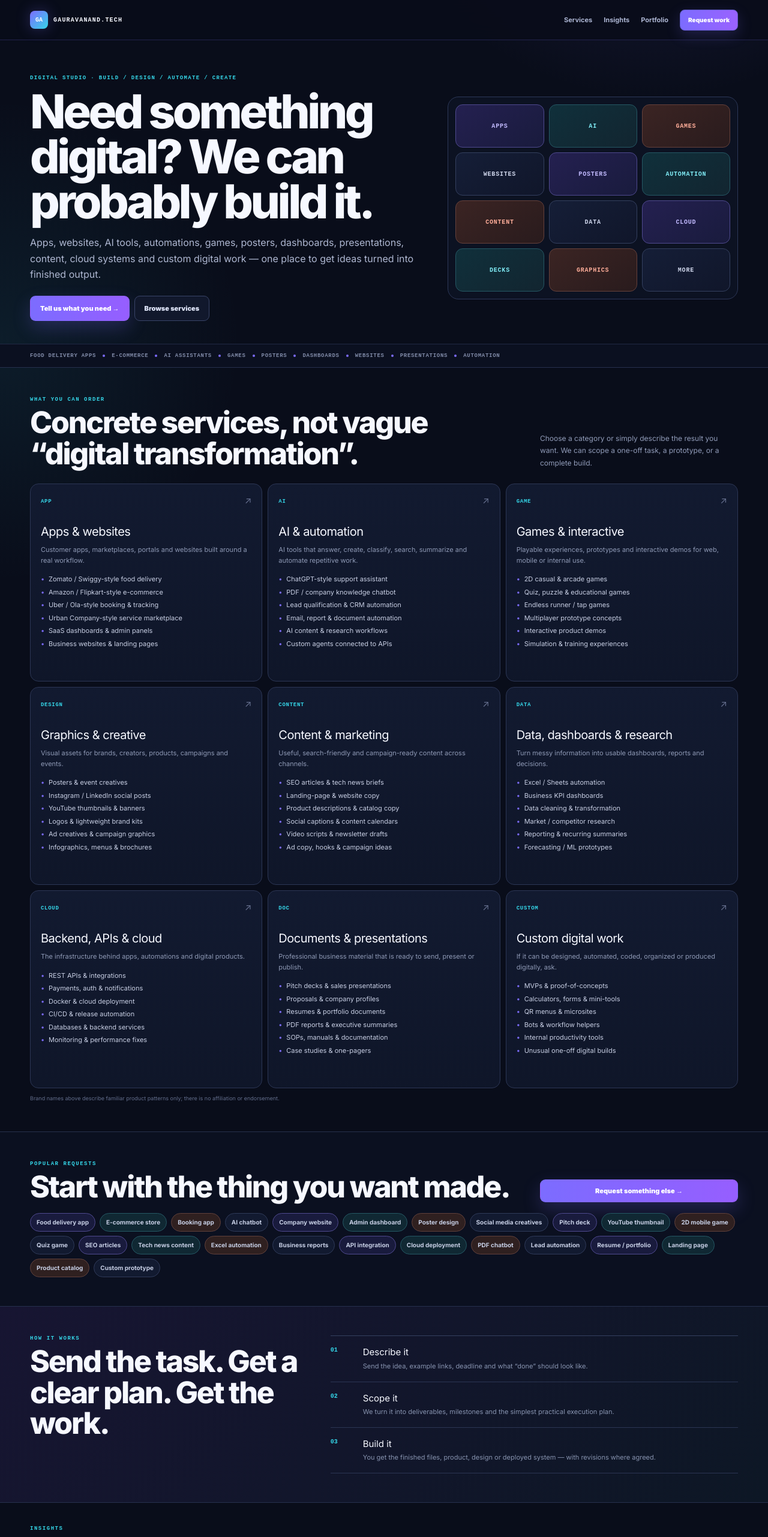
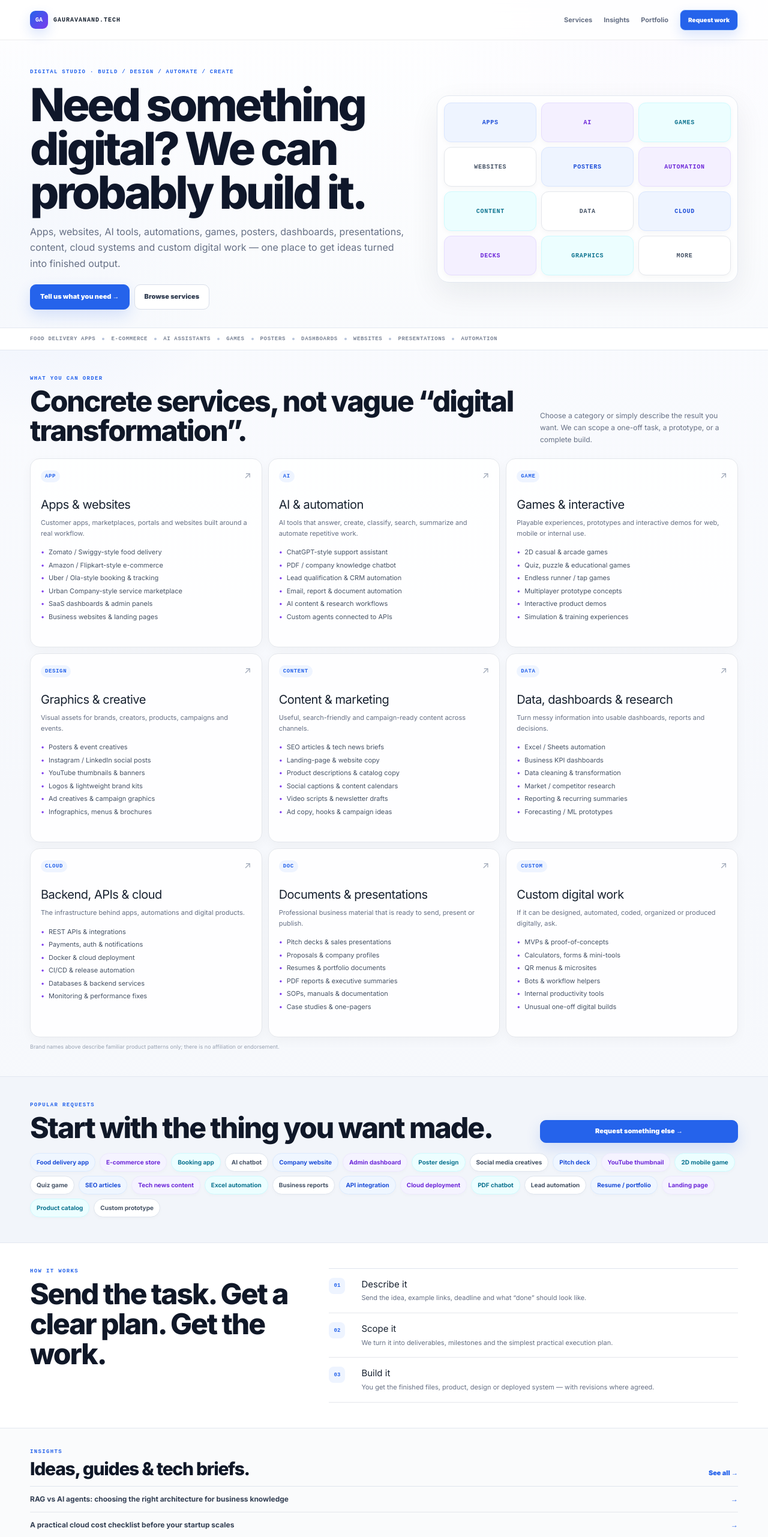
Before and after one commit to gauravanand-sudo/gaurav-portfolio, a Next.js app: page / in a window 1280 px wide. Shown: the top 2562 px of the page at 60% size. Built offline with nearby package versions, Linux system fonts and the light colour scheme.

Commit message:
Switch site to light modern visual theme

```diff
--- a/app/site-base.css
+++ b/app/site-base.css
@@ -1,48 +1,81 @@
 :root{
-  --bg:#090d1a;--bg-2:#0e1426;--panel:#121a30;--panel-2:#18213b;--ink:#f6f8ff;--ink-2:#d5dbef;
-  --muted:#8d97b5;--line:#26304d;--violet:#7c6cff;--cyan:#35d6e8;--coral:#ff7a5c;--lime:#b8f36a;
-  --soft-violet:#1b1f48;--soft-cyan:#102d39;--soft-coral:#35201e;
-  --text-hi:#f6f8ff;--text-mid:#c4cbe1;--text-lo:#9099b5;--text-dim:#6e7896;
-  --surface:#121a30;--surface-2:#18213b;--surface-soft:#202a48;--border:#283250;--border-mid:#3d496d;
-  --accent:#7c6cff;--accent-strong:#a79cff;--accent-bg:#1b1f48;--accent-border:#5f58c8;
+  --bg:#f6f8fc;--bg-2:#eef2f8;--panel:#ffffff;--panel-2:#f9fbff;--ink:#111827;--ink-2:#263244;
+  --muted:#667085;--line:#e3e8f0;--blue:#2563eb;--blue-2:#1d4ed8;--violet:#7c3aed;--cyan:#0891b2;
+  --soft-blue:#eef4ff;--soft-violet:#f4f0ff;--soft-cyan:#ecfeff;--soft-warm:#fff7ed;
+  --text-hi:#111827;--text-mid:#344054;--text-lo:#667085;--text-dim:#98a2b3;
+  --surface:#ffffff;--surface-2:#f8fafc;--surface-soft:#f1f5f9;--border:#e4e7ec;--border-mid:#d0d5dd;
+  --accent:#2563eb;--accent-strong:#1d4ed8;--accent-bg:#eef4ff;--accent-border:#bfdbfe;
 }
 *{box-sizing:border-box;margin:0;padding:0}
 html{scroll-behavior:smooth;background:var(--bg)}
-body{min-height:100vh;color:var(--ink);background:
-radial-gradient(circle at 85% -10%,rgba(124,108,255,.18),transparent 32rem),
-radial-gradient(circle at 0% 18%,rgba(53,214,232,.08),transparent 27rem),var(--bg);
-font-family:var(--font-inter),-apple-system,BlinkMacSystemFont,'Segoe UI',sans-serif;-webkit-font-smoothing:antialiased;line-height:1.5}
-a{color:inherit}section[id]{scroll-margin-top:68px}::selection{background:var(--violet);color:white}
+body{
+  min-height:100vh;
+  color:var(--ink);
+  background:
+    radial-gradient(circle at 85% 0%,rgba(124,58,237,.06),transparent 26rem),
+    radial-gradient(circle at 5% 12%,rgba(37,99,235,.07),transparent 24rem),
+    linear-gradient(180deg,#fbfcff 0%,#f6f8fc 45%,#f8fafc 100%);
+  font-family:var(--font-inter),-apple-system,BlinkMacSystemFont,'Segoe UI',sans-serif;
+  -webkit-font-smoothing:antialiased;
+  line-height:1.5
+}
+a{color:inherit}section[id]{scroll-margin-top:68px}::selection{background:#dbeafe;color:#0f172a}
 .site-shell{width:min(1180px,calc(100% - 36px));margin:0 auto}
-.section-eyebrow{font:800 9px 'JetBrains Mono','SFMono-Regular',ui-monospace,monospace;letter-spacing:.17em;text-transform:uppercase;color:var(--cyan)}
+.section-eyebrow{font:800 9px 'JetBrains Mono','SFMono-Regular',ui-monospace,monospace;letter-spacing:.15em;text-transform:uppercase;color:var(--blue)}
 
-.site-nav{position:sticky;top:0;z-index:100;background:rgba(9,13,26,.9);border-bottom:1px solid rgba(124,108,255,.22);backdrop-filter:blur(16px);-webkit-backdrop-filter:blur(16px)}
-.nav-inner{min-height:58px;display:flex;align-items:center;justify-content:space-between;gap:20px}
+.site-nav{
+  position:sticky;top:0;z-index:100;
+  background:rgba(255,255,255,.88);
+  border-bottom:1px solid rgba(15,23,42,.08);
+  backdrop-filter:blur(18px);-webkit-backdrop-filter:blur(18px)
+}
+.nav-inner{min-height:60px;display:flex;align-items:center;justify-content:space-between;gap:20px}
 .brand-lockup{display:inline-flex;align-items:center;gap:9px;text-decoration:none}
-.brand-mark{width:30px;height:30px;display:grid;place-items:center;border-radius:8px;background:linear-gradient(135deg,var(--violet),var(--cyan));color:white;font:900 10px 'JetBrains Mono',ui-monospace,monospace;box-shadow:0 0 24px rgba(124,108,255,.28)}
-.brand-name{font:850 10px 'JetBrains Mono',ui-monospace,monospace;letter-spacing:.12em}
-.nav-links{display:flex;align-items:center;gap:19px}.nav-link{color:#aab3d0;text-decoration:none;font-size:11px;font-weight:700}.nav-link:hover{color:white}
-.nav-cta{background:linear-gradient(90deg,var(--violet),#9a62ff);color:white;text-decoration:none;padding:9px 13px;border-radius:8px;font-size:10px;font-weight:850;box-shadow:0 8px 24px rgba(124,108,255,.2)}
+.brand-mark{
+  width:30px;height:30px;display:grid;place-items:center;border-radius:9px;
+  background:linear-gradient(135deg,var(--blue),var(--violet));color:white;
+  font:900 10px 'JetBrains Mono',ui-monospace,monospace;
+  box-shadow:0 8px 20px rgba(37,99,235,.18)
+}
+.brand-name{font:850 10px 'JetBrains Mono',ui-monospace,monospace;letter-spacing:.1em;color:#182230}
+.nav-links{display:flex;align-items:center;gap:19px}
+.nav-link{color:#667085;text-decoration:none;font-size:11px;font-weight:700}
+.nav-link:hover{color:#111827}
+.nav-cta{
+  background:var(--blue);color:white;text-decoration:none;padding:9px 13px;border-radius:9px;
+  font-size:10px;font-weight:850;box-shadow:0 8px 20px rgba(37,99,235,.16)
+}
+.nav-cta:hover{background:var(--blue-2)}
 
-.button{min-height:42px;display:inline-flex;align-items:center;justify-content:center;gap:9px;padding:0 16px;border-radius:9px;text-decoration:none;font-size:11px;font-weight:850;border:1px solid var(--line);transition:transform 140ms ease,border-color 140ms ease,background 140ms ease}
+.button{
+  min-height:42px;display:inline-flex;align-items:center;justify-content:center;gap:9px;padding:0 16px;
+  border-radius:10px;text-decoration:none;font-size:11px;font-weight:850;border:1px solid var(--line);
+  transition:transform 140ms ease,border-color 140ms ease,background 140ms ease,box-shadow 140ms ease
+}
 .button:hover{transform:translateY(-1px)}
-.button-primary{background:linear-gradient(90deg,var(--violet),#965eff);border-color:transparent;color:white;box-shadow:0 12px 30px rgba(124,108,255,.22)}
-.button-primary:hover{filter:brightness(1.06)}
-.button-secondary{background:#11182c;border-color:#394468;color:#dce2f6}.button-secondary:hover{border-color:var(--cyan)}
-.button-light{background:white;color:#101526;border-color:white}.button-light:hover{background:#eaf0ff}
-.button-dark-outline{background:transparent;color:white;border-color:#59627c}.button-dark-outline:hover{border-color:white}
-.simple-link{color:var(--cyan);text-decoration:none;font-size:11px;font-weight:850}.simple-link:hover{text-decoration:underline;text-underline-offset:4px}
+.button-primary{background:var(--blue);border-color:var(--blue);color:white;box-shadow:0 10px 24px rgba(37,99,235,.16)}
+.button-primary:hover{background:var(--blue-2);box-shadow:0 12px 26px rgba(37,99,235,.2)}
+.button-secondary{background:white;border-color:#d8dee9;color:#344054}
+.button-secondary:hover{border-color:#b8c4d4;background:#fafcff}
+.button-light{background:white;color:#1d4ed8;border-color:white}
+.button-light:hover{background:#f8fafc}
+.button-dark-outline{background:transparent;color:white;border-color:rgba(255,255,255,.45)}
+.button-dark-outline:hover{border-color:white}
+.simple-link{color:var(--blue);text-decoration:none;font-size:11px;font-weight:850}
+.simple-link:hover{text-decoration:underline;text-underline-offset:4px}
 
-.site-footer{background:#070a13;color:white;border-top:1px solid var(--line);padding:30px 0 16px}
+.site-footer{background:white;color:var(--ink);border-top:1px solid var(--line);padding:28px 0 15px}
 .footer-main{display:grid;grid-template-columns:1.25fr .6fr 1fr;gap:40px}
-.footer-brand{color:white;text-decoration:none;font:850 10px 'JetBrains Mono',ui-monospace,monospace;letter-spacing:.13em}
-.footer-copy{margin-top:7px;color:#727d9d;max-width:360px;font-size:11px;line-height:1.6}
-.footer-links{display:flex;flex-direction:column;gap:6px}.footer-links a{color:#aab2ca;text-decoration:none;font-size:11px}.footer-links a:hover{color:white}
-.footer-cta{display:flex;flex-direction:column;align-items:flex-start;gap:8px;color:#78819d;font-size:11px}.footer-cta a{color:var(--cyan);text-decoration:none;font-weight:800}
-.footer-bottom{margin-top:24px;padding-top:12px;border-top:1px solid #202942;display:flex;justify-content:space-between;color:#59627e;font-size:9px}
+.footer-brand{color:#182230;text-decoration:none;font:850 10px 'JetBrains Mono',ui-monospace,monospace;letter-spacing:.11em}
+.footer-copy{margin-top:7px;color:#667085;max-width:360px;font-size:11px;line-height:1.6}
+.footer-links{display:flex;flex-direction:column;gap:6px}
+.footer-links a{color:#667085;text-decoration:none;font-size:11px}.footer-links a:hover{color:#111827}
+.footer-cta{display:flex;flex-direction:column;align-items:flex-start;gap:8px;color:#667085;font-size:11px}
+.footer-cta a{color:var(--blue);text-decoration:none;font-weight:800}
+.footer-bottom{margin-top:22px;padding-top:12px;border-top:1px solid var(--line);display:flex;justify-content:space-between;color:#98a2b3;font-size:9px}
 
 @media(max-width:720px){
   .site-shell{width:min(100% - 24px,1180px)}
-  .nav-inner{min-height:55px}.brand-name{display:none}.nav-link{display:none}.nav-cta{padding:8px 10px}
+  .nav-inner{min-height:56px}.brand-name{display:none}.nav-link{display:none}.nav-cta{padding:8px 10px}
   .footer-main{grid-template-columns:1fr;gap:20px}.footer-bottom{flex-direction:column;gap:4px}
 }
--- a/app/site-sections.css
+++ b/app/site-sections.css
@@ -1,64 +1,105 @@
-.studio-hero{border-bottom:1px solid var(--line)}
-.studio-hero-grid{display:grid;grid-template-columns:1.15fr .85fr;gap:42px;align-items:center;padding:58px 0 38px}
-.hero-kicker{font:800 9px 'JetBrains Mono',ui-monospace,monospace;letter-spacing:.15em;color:var(--cyan);margin-bottom:14px}
-.studio-hero h1{max-width:760px;font-size:clamp(48px,6.4vw,78px);line-height:.96;letter-spacing:-.058em;font-weight:780}
-.hero-lead{margin-top:17px;max-width:760px;color:#aeb7d1;font-size:16px;line-height:1.68}
-.hero-actions{display:flex;flex-wrap:wrap;gap:8px;margin-top:22px}
-.hero-service-board{display:grid;grid-template-columns:repeat(3,1fr);gap:8px;background:rgba(15,21,40,.62);border:1px solid #2d3859;padding:12px;border-radius:18px}
-.hero-service-board span{min-height:72px;display:grid;place-items:center;border-radius:12px;border:1px solid #34405f;background:linear-gradient(145deg,#151e37,#10162a);font:850 10px 'JetBrains Mono',ui-monospace,monospace;letter-spacing:.08em;color:#cfd6eb}
-.hero-service-board span:nth-child(4n+1){background:linear-gradient(145deg,#242050,#191b3d);color:#c2baff;border-color:#4f4a8f}
-.hero-service-board span:nth-child(4n+2){background:linear-gradient(145deg,#10303b,#122530);color:#80ecf6;border-color:#255864}
-.hero-service-board span:nth-child(4n+3){background:linear-gradient(145deg,#3b2423,#291b1d);color:#ffad99;border-color:#65413b}
-.studio-marquee{border-top:1px solid #202944;background:#0b1020}
-.marquee-row{min-height:38px;display:flex;align-items:center;gap:11px;overflow-x:auto;white-space:nowrap;scrollbar-width:none;color:#818ba8;font:750 9px 'JetBrains Mono',ui-monospace,monospace;text-transform:uppercase;letter-spacing:.08em}
-.marquee-row::-webkit-scrollbar{display:none}.marquee-row i{width:4px;height:4px;border-radius:50%;background:var(--violet);flex:none}
+.studio-hero{border-bottom:1px solid var(--line);background:linear-gradient(180deg,rgba(255,255,255,.68),rgba(248,250,252,.62))}
+.studio-hero-grid{display:grid;grid-template-columns:1.12fr .88fr;gap:40px;align-items:center;padding:48px 0 30px}
+.hero-kicker{font:800 9px 'JetBrains Mono',ui-monospace,monospace;letter-spacing:.14em;color:var(--blue);margin-bottom:13px}
+.studio-hero h1{max-width:780px;font-size:clamp(48px,6.2vw,76px);line-height:.96;letter-spacing:-.056em;font-weight:780;color:#0f172a}
+.hero-lead{margin-top:16px;max-width:760px;color:#667085;font-size:16px;line-height:1.66}
+.hero-actions{display:flex;flex-wrap:wrap;gap:8px;margin-top:21px}
 
-.studio-section{padding:48px 0;border-bottom:1px solid var(--line)}
-.studio-heading{display:grid;grid-template-columns:minmax(0,1fr) 330px;gap:40px;align-items:end;margin-bottom:24px}
-.studio-heading h2,.process-compact h2,.mini-head h2,.studio-final h2{margin-top:8px;font-size:clamp(32px,4.3vw,50px);line-height:1.03;letter-spacing:-.045em;font-weight:750}
-.studio-heading>p{color:#909bb8;font-size:12px;line-height:1.7}
-.service-matrix{display:grid;grid-template-columns:repeat(3,minmax(0,1fr));gap:9px}
-.service-tile{background:linear-gradient(180deg,#121a30,#0f1629);border:1px solid #2c3655;border-radius:14px;padding:17px;min-height:330px;display:flex;flex-direction:column}
-.service-tile:hover{border-color:#5863a8;box-shadow:0 14px 30px rgba(0,0,0,.18)}
-.service-tile-top{display:flex;align-items:center;justify-content:space-between}.service-tile-top span{font:850 9px 'JetBrains Mono',ui-monospace,monospace;color:var(--cyan);letter-spacing:.08em}.service-tile-top i{font-style:normal;color:#66708f}
-.service-tile h3{margin-top:24px;font-size:20px;letter-spacing:-.025em}.service-tile>p{margin-top:7px;color:#8e99b5;font-size:11px;line-height:1.62}
-.service-tile ul{list-style:none;margin-top:14px;display:grid;gap:5px}.service-tile li{font-size:11px;color:#c7cee3;padding-left:13px;position:relative}.service-tile li::before{content:'•';position:absolute;left:0;color:var(--violet)}
-.brand-example-note{margin-top:10px;color:#626d8b;font-size:9px}
+.hero-service-board{
+  display:grid;grid-template-columns:repeat(3,1fr);gap:8px;
+  background:rgba(255,255,255,.78);border:1px solid var(--line);padding:11px;border-radius:20px;
+  box-shadow:0 18px 50px rgba(15,23,42,.07)
+}
+.hero-service-board span{
+  min-height:66px;display:grid;place-items:center;border-radius:12px;border:1px solid #e4e7ec;
+  background:#fff;font:850 10px 'JetBrains Mono',ui-monospace,monospace;letter-spacing:.075em;color:#475467;
+  box-shadow:0 3px 10px rgba(15,23,42,.035)
+}
+.hero-service-board span:nth-child(4n+1){background:var(--soft-blue);color:#1d4ed8;border-color:#d9e6ff}
+.hero-service-board span:nth-child(4n+2){background:var(--soft-violet);color:#6d28d9;border-color:#e6ddff}
+.hero-service-board span:nth-child(4n+3){background:var(--soft-cyan);color:#0e7490;border-color:#cffafe}
 
-.requests-section{background:#0b1020}.compact-heading{margin-bottom:18px}.small-button{min-height:38px}
+.studio-marquee{border-top:1px solid var(--line);background:white}
+.marquee-row{min-height:36px;display:flex;align-items:center;gap:11px;overflow-x:auto;white-space:nowrap;scrollbar-width:none;color:#7b8496;font:750 9px 'JetBrains Mono',ui-monospace,monospace;text-transform:uppercase;letter-spacing:.075em}
+.marquee-row::-webkit-scrollbar{display:none}.marquee-row i{width:4px;height:4px;border-radius:50%;background:#b7c4dc;flex:none}
+
+.studio-section{padding:42px 0;border-bottom:1px solid var(--line)}
+.studio-heading{display:grid;grid-template-columns:minmax(0,1fr) 330px;gap:38px;align-items:end;margin-bottom:21px}
+.studio-heading h2,.process-compact h2,.mini-head h2,.studio-final h2{margin-top:8px;font-size:clamp(31px,4.1vw,48px);line-height:1.04;letter-spacing:-.043em;font-weight:750;color:#101828}
+.studio-heading>p{color:#667085;font-size:12px;line-height:1.68}
+
+.service-matrix{display:grid;grid-template-columns:repeat(3,minmax(0,1fr));gap:10px}
+.service-tile{
+  background:rgba(255,255,255,.92);border:1px solid #e4e7ec;border-radius:16px;padding:17px;min-height:315px;
+  display:flex;flex-direction:column;box-shadow:0 6px 18px rgba(15,23,42,.035);
+  transition:transform 150ms ease,border-color 150ms ease,box-shadow 150ms ease
+}
+.service-tile:hover{transform:translateY(-2px);border-color:#c8d5ec;box-shadow:0 14px 34px rgba(15,23,42,.07)}
+.service-tile-top{display:flex;align-items:center;justify-content:space-between}
+.service-tile-top span{
+  font:850 9px 'JetBrains Mono',ui-monospace,monospace;color:var(--blue);letter-spacing:.07em;
+  background:var(--soft-blue);padding:5px 7px;border-radius:999px
+}
+.service-tile-top i{font-style:normal;color:#98a2b3}
+.service-tile h3{margin-top:21px;font-size:20px;letter-spacing:-.025em;color:#182230}
+.service-tile>p{margin-top:7px;color:#667085;font-size:11px;line-height:1.62}
+.service-tile ul{list-style:none;margin-top:14px;display:grid;gap:5px}
+.service-tile li{font-size:11px;color:#475467;padding-left:13px;position:relative}
+.service-tile li::before{content:'•';position:absolute;left:0;color:#7c3aed}
+.brand-example-note{margin-top:9px;color:#98a2b3;font-size:9px}
+
+.requests-section{background:#f2f5fa}
+.compact-heading{margin-bottom:17px}.small-button{min-height:38px}
 .request-cloud{display:flex;flex-wrap:wrap;gap:7px}
-.request-cloud span{background:#121a30;border:1px solid #2f3a59;border-radius:999px;padding:7px 10px;color:#c5cde3;font-size:10px;font-weight:700}
-.request-cloud span:nth-child(4n+1){border-color:#4f4a8f;background:#191b3d}.request-cloud span:nth-child(4n+2){border-color:#255864;background:#102833}.request-cloud span:nth-child(4n+3){border-color:#60403b;background:#2f2020}
+.request-cloud span{
+  background:white;border:1px solid #dfe5ee;border-radius:999px;padding:7px 10px;color:#475467;
+  font-size:10px;font-weight:700;box-shadow:0 2px 6px rgba(15,23,42,.025)
+}
+.request-cloud span:nth-child(4n+1){background:#eff6ff;border-color:#dbeafe;color:#1d4ed8}
+.request-cloud span:nth-child(4n+2){background:#f5f3ff;border-color:#ede9fe;color:#6d28d9}
+.request-cloud span:nth-child(4n+3){background:#ecfeff;border-color:#cffafe;color:#0e7490}
 
-.studio-process{background:linear-gradient(135deg,#171532,#0d1725)}
-.process-compact{display:grid;grid-template-columns:.8fr 1.2fr;gap:48px;align-items:start}.process-compact h2{max-width:520px}
-.compact-steps{border-top:1px solid #34405f}
-.compact-steps article{display:grid;grid-template-columns:40px 1fr;gap:14px;padding:16px 0;border-bottom:1px solid #2b3553}
-.compact-steps article>span{font:850 10px 'JetBrains Mono',ui-monospace,monospace;color:var(--cyan);padding-top:2px}
-.compact-steps h3{font-size:15px}.compact-steps p{margin-top:3px;color:#8793af;font-size:11px;line-height:1.62}
+.studio-process{background:white}
+.process-compact{display:grid;grid-template-columns:.8fr 1.2fr;gap:44px;align-items:start}
+.process-compact h2{max-width:530px}
+.compact-steps{border-top:1px solid #dfe5ee}
+.compact-steps article{display:grid;grid-template-columns:40px 1fr;gap:14px;padding:15px 0;border-bottom:1px solid #e4e7ec}
+.compact-steps article>span{
+  width:27px;height:27px;display:grid;place-items:center;border-radius:8px;
+  background:var(--soft-blue);color:var(--blue);font:850 9px 'JetBrains Mono',ui-monospace,monospace
+}
+.compact-steps h3{font-size:15px;color:#182230}
+.compact-steps p{margin-top:3px;color:#667085;font-size:11px;line-height:1.62}
 
-.insights-compact{padding-top:38px;padding-bottom:38px}
-.mini-head{display:flex;justify-content:space-between;align-items:end;gap:24px;margin-bottom:14px}.mini-head h2{font-size:30px}
-.mini-insights{border-top:1px solid #33405f}
-.mini-insights a{display:grid;grid-template-columns:1fr 25px;gap:18px;align-items:center;padding:12px 0;border-bottom:1px solid #2b3553;text-decoration:none;font-size:12px;font-weight:700;color:#d5dcee}
-.mini-insights a:hover{color:white;padding-left:5px}.mini-insights span{text-align:right;color:var(--cyan)}
+.insights-compact{padding-top:34px;padding-bottom:34px;background:#fafbfc}
+.mini-head{display:flex;justify-content:space-between;align-items:end;gap:24px;margin-bottom:13px}
+.mini-head h2{font-size:30px}
+.mini-insights{border-top:1px solid #dfe5ee}
+.mini-insights a{
+  display:grid;grid-template-columns:1fr 25px;gap:18px;align-items:center;padding:12px 0;
+  border-bottom:1px solid #e4e7ec;text-decoration:none;font-size:12px;font-weight:700;color:#344054
+}
+.mini-insights a:hover{color:#1d4ed8;padding-left:5px}.mini-insights span{text-align:right;color:var(--blue)}
 
-.studio-final{padding:44px 0;background:linear-gradient(110deg,#6c5cff,#8c58e7 55%,#2b9eb0);color:white}
-.studio-final .section-eyebrow{color:#d8fbff}.final-grid{display:grid;grid-template-columns:1fr auto;gap:36px;align-items:end}.studio-final h2{font-size:clamp(38px,5vw,58px)}.studio-final p:not(.section-eyebrow){margin-top:10px;max-width:700px;color:#ebe9ff;font-size:13px;line-height:1.65}
+.studio-final{padding:40px 0;background:linear-gradient(115deg,#2563eb,#4f46e5 62%,#7c3aed);color:white}
+.studio-final .section-eyebrow{color:#dbeafe}
+.final-grid{display:grid;grid-template-columns:1fr auto;gap:34px;align-items:end}
+.studio-final h2{font-size:clamp(38px,4.8vw,56px);color:white}
+.studio-final p:not(.section-eyebrow){margin-top:9px;max-width:700px;color:#e6ebff;font-size:13px;line-height:1.65}
 .final-actions{display:flex;gap:8px;flex-wrap:wrap;justify-content:flex-end}
 
 @media(max-width:920px){
-  .studio-hero-grid{grid-template-columns:1fr;gap:28px}
+  .studio-hero-grid{grid-template-columns:1fr;gap:26px}
   .hero-service-board{max-width:720px}
   .service-matrix{grid-template-columns:repeat(2,1fr)}
   .studio-heading{grid-template-columns:1fr;gap:10px}
-  .process-compact{grid-template-columns:1fr;gap:24px}
+  .process-compact{grid-template-columns:1fr;gap:22px}
   .final-grid{grid-template-columns:1fr}.final-actions{justify-content:flex-start}
 }
 @media(max-width:620px){
-  .studio-hero-grid{padding:42px 0 28px}.studio-hero h1{font-size:clamp(43px,14vw,62px)}.hero-lead{font-size:14px}
-  .hero-actions .button{width:100%}.hero-service-board{grid-template-columns:repeat(2,1fr)}.hero-service-board span{min-height:58px}
-  .studio-section{padding:36px 0}.service-matrix{grid-template-columns:1fr}.service-tile{min-height:auto}
-  .studio-heading h2{font-size:34px}.mini-head{align-items:flex-start;flex-direction:column;gap:8px}
-  .studio-final{padding:36px 0}.final-actions{flex-direction:column}.final-actions .button{width:100%}
+  .studio-hero-grid{padding:38px 0 25px}.studio-hero h1{font-size:clamp(42px,14vw,60px)}.hero-lead{font-size:14px}
+  .hero-actions .button{width:100%}.hero-service-board{grid-template-columns:repeat(2,1fr)}.hero-service-board span{min-height:56px}
+  .studio-section{padding:34px 0}.service-matrix{grid-template-columns:1fr}.service-tile{min-height:auto}
+  .studio-heading h2{font-size:33px}.mini-head{align-items:flex-start;flex-direction:column;gap:8px}
+  .studio-final{padding:34px 0}.final-actions{flex-direction:column}.final-actions .button{width:100%}
 }
```
Also changed, not shown: app/site-content.css (+77 -19 lines).
